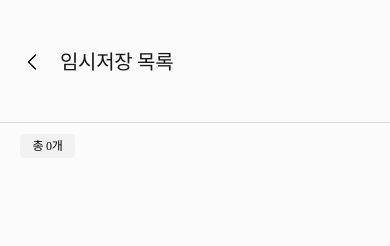
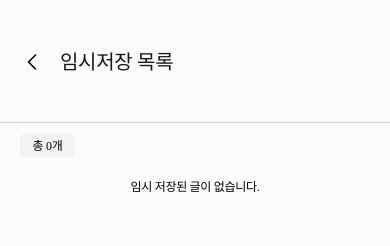
Before and after one commit to TEAM-Encore/FRONTEND, a React Native app: screen /SavePage in a window 390 px wide. Shown: the top 246 px of the page. Built offline with nearby package versions, Linux system fonts and the light colour scheme.

Commit message:
feat: 임시저장 목록 로딩 화면 추가 및 데이터가 없을 때 예외 처리

```diff
--- a/src/pages/write/save/SavePage.tsx
+++ b/src/pages/write/save/SavePage.tsx
@@ -6,50 +6,64 @@ import {
   Text,
   TouchableOpacity,
   Alert,
+  ActivityIndicator,
 } from 'react-native';
 import SaveStyles from './SaveStyles';
-import AlertModal from '@/components/alertModal/AlertModal';
+import DeleteTempModal from '@/components/alertModal/DeleteTempModal';
 import AsyncStorage from '@react-native-async-storage/async-storage';
 import {getPost} from '@/api/post.api';
 import {timeAgo} from '@/util/timeAgo';
 
 const SavePage: React.FC = () => {
+  const [isLoading, setIsLoading] = useState(true);
   const [modalVisible, setModalVisible] = useState(false);
   const [selectedTitle, setSelectedTitle] = useState('');
   const [selectedSubTitle, setSelectedSubtitle] = useState('');
   const [topButton, setTopButton] = useState('');
   const [bottomButton, setBottomButton] = useState('');
   const [selectedPostId, setSelectedPostId] = useState<number | null>(null);
-
   const [count, setCount] = useState(0);
   const [savedPosts, setSavedPosts] = useState<any[]>([]);
 
-  useEffect(() => {
   const fetchSavedPosts = async () => {
     try {
-        // AsyncStorage에 저장되어 있는 데이터 확인
       const storedData = await AsyncStorage.getItem('temporaryPosts');
+      console.log('스토리지에 저장된 임시 저장 글: ', storedData);
       const parsedData = JSON.parse(storedData || '[]');
 
-        if (parsedData.length > 0) {
       const fetchedPosts = await Promise.all(
         parsedData.map(async (post: {post_id: number}) => {
           const response = await getPost(post.post_id);
-              return response.data.data; // 각 post의 데이터
+          // console.log('getPost 호출 결과값: ', response.data.data);
+          return response.data.data;
         }),
       );
 
       setSavedPosts(fetchedPosts);
       setCount(fetchedPosts.length);
+      // console.log('Fetched Posts:', fetchedPosts);
+
+      if (parsedData.length === 0) {
+        setCount(0);
+        setSavedPosts([]);
+        return;
       }
     } catch (error) {
+      if (count === 0) {
+        setSavedPosts([]);
+      } else {
         console.error('Error fetching saved posts:', error);
         Alert.alert(
           '임시 저장 목록을 불러오는 도중 문제가 발생했습니다. 다시 시도해주세요.',
         );
       }
+    } finally {
+      setIsLoading(false);
+    }
   };
 
+  // 삭제 시 UI에 반영하기 위한 함수
+  useEffect(() => {
     fetchSavedPosts();
   }, []);
 
@@ -65,10 +79,19 @@ const SavePage: React.FC = () => {
     setSelectedSubtitle(`삭제된 글은 복구할 수 없습니다`);
     setTopButton('삭제하기');
     setBottomButton('취소하기');
-    setSelectedPostId(postId); // 선택된 post_id 설정
+    setSelectedPostId(postId);
   };
 
   // console.log('storageData: ', savedPosts);
+  // console.log('저장된 임시 저장글 개수: ', count);
+
+  if (isLoading) {
+    return (
+      <>
+        <ActivityIndicator size="large" />
+      </>
+    );
+  }
 
   return (
     <>
@@ -78,9 +101,15 @@ const SavePage: React.FC = () => {
             <View style={SaveStyles.count_container}>
               <Text style={SaveStyles.count_text}>총 {count}개</Text>
             </View>
-
-            {savedPosts.map(item => (
-              <View key={item.id} style={SaveStyles.list_container}>
+            {count === 0 ? (
+              <View style={SaveStyles.no_container}>
+                <Text style={SaveStyles.no_text}>
+                  임시 저장된 글이 없습니다.
+                </Text>
+              </View>
+            ) : (
+              savedPosts.map(item => (
+                <View key={item.post_id} style={SaveStyles.list_container}>
                   <View style={SaveStyles.list}>
                     <View style={SaveStyles.sub_container}>
                       <Text style={SaveStyles.list_title}>{item.title}</Text>
@@ -110,7 +139,8 @@ const SavePage: React.FC = () => {
                   </View>
                   <View style={SaveStyles.line} />
                 </View>
-            ))}
+              ))
+            )}
           </View>
         </ScrollView>
       </SafeAreaView>
@@ -120,7 +150,7 @@ const SavePage: React.FC = () => {
       </Text>
 
       {/* 모달 컴포넌트 */}
-      <AlertModal
+      <DeleteTempModal
         modalVisible={modalVisible}
         setModalVisible={setModalVisible}
         title={selectedTitle}
@@ -128,6 +158,7 @@ const SavePage: React.FC = () => {
         topButton={topButton}
         bottomButton={bottomButton}
         postId={selectedPostId}
+        fetchSavedPosts={fetchSavedPosts}
       />
     </>
   );
```
Lines whose indentation alone changed are shown as unchanged.
